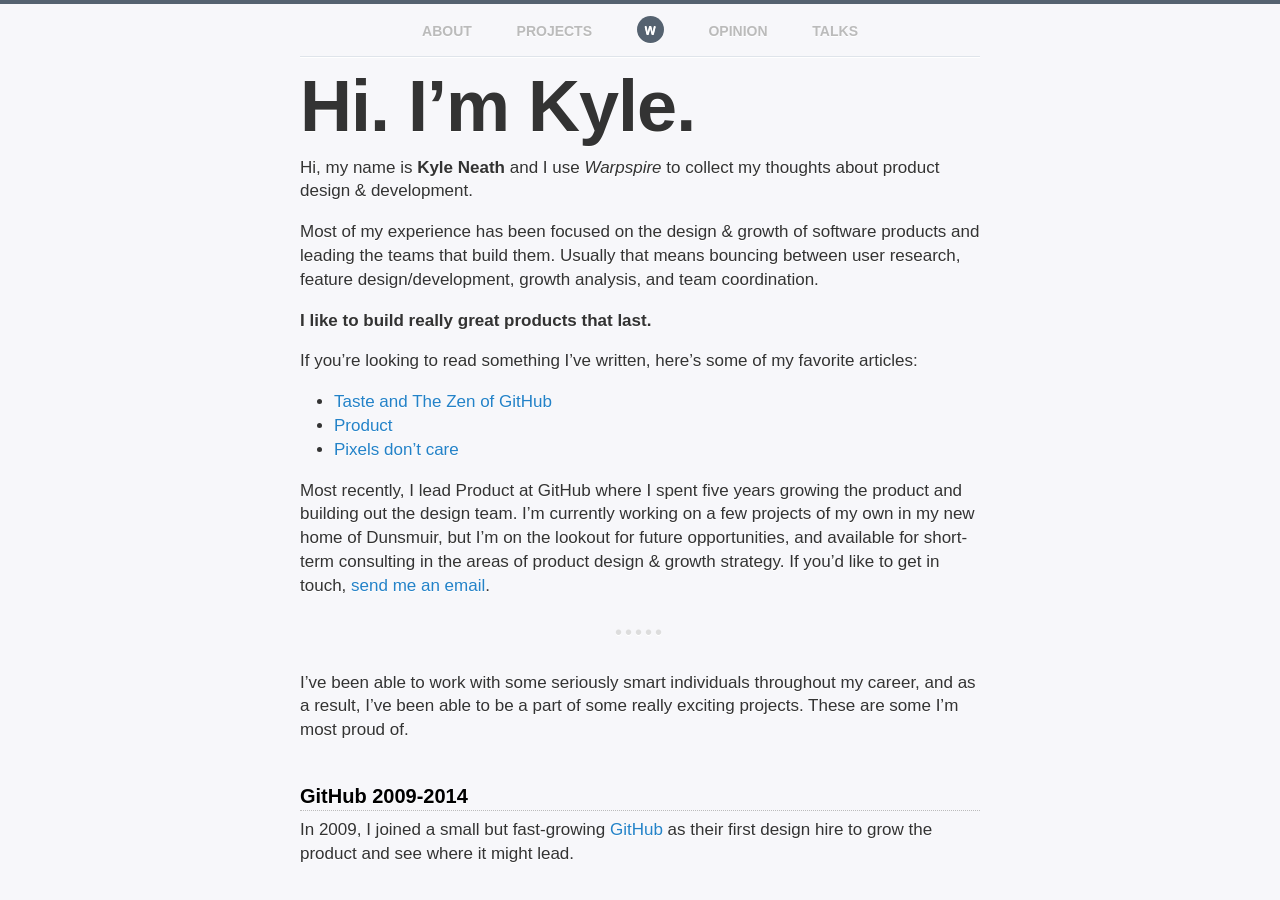
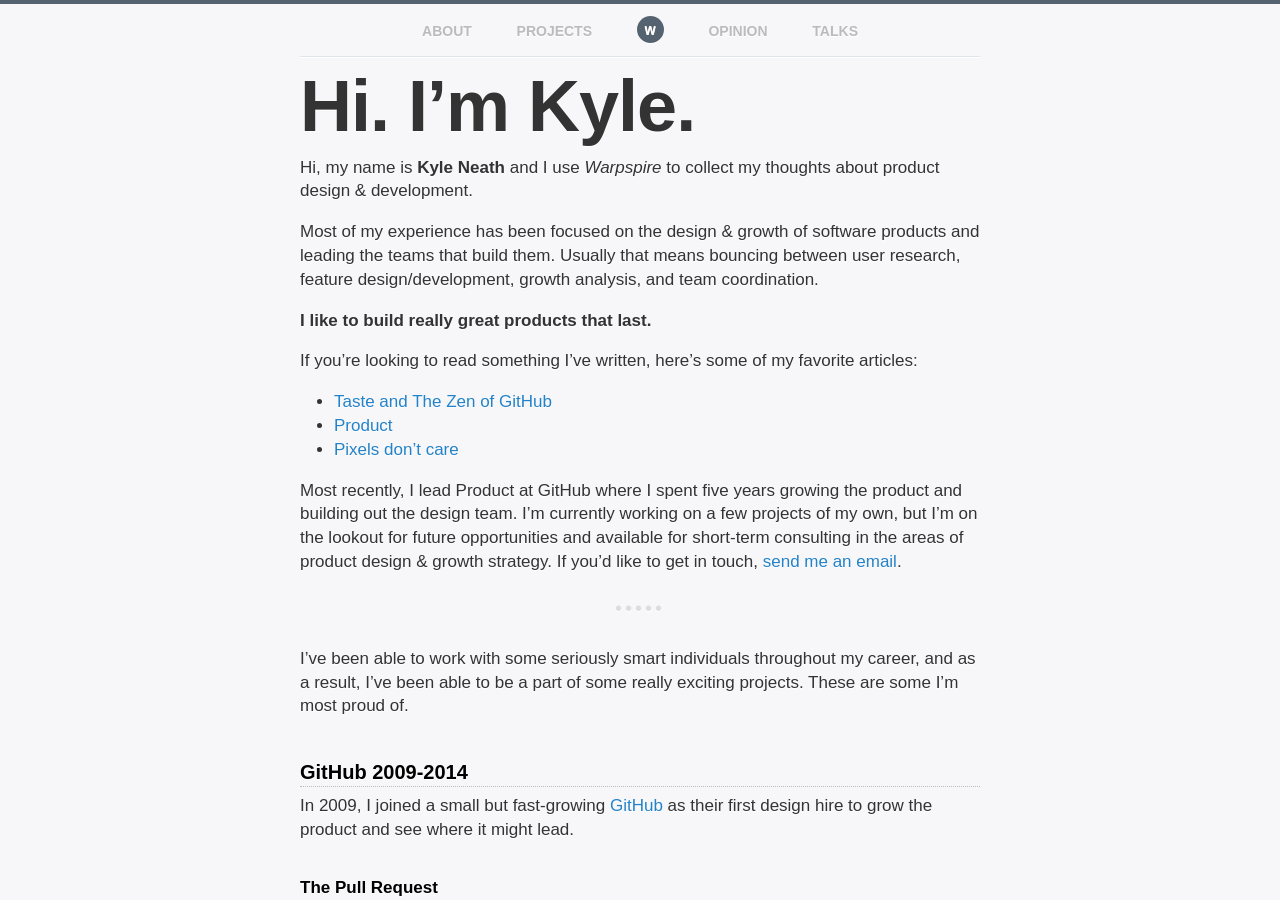
Before and after one commit to kneath/kneath.github.com, a Jekyll site: the page built from about/index.md, in a window 1280 px wide and 900 px high. Built offline with Jekyll 4.4.1, drawn with Linux system fonts in a browser that asks for light colours; Markdown is read by kramdown in place of the engine named in the settings; comment, search, counter and statistics services are not loaded.

Commit message:
Guess one sentence

```diff
--- a/about/index.md
+++ b/about/index.md
@@ -17,7 +17,7 @@
 * [Product](/posts/product/)
 * [Pixels don't care](/posts/pixels-dont-care/)
 
-Most recently, I lead Product at GitHub where I spent five years growing the product and building out the design team. I'm currently working on a few projects of my own in my new home of Dunsmuir, but I'm on the lookout for future opportunities, and available for short-term consulting in the areas of product design & growth strategy. If you'd like to get in touch, <a href="mailto:kyle@warpspire.com">send me an email</a>.
+Most recently, I lead Product at GitHub where I spent five years growing the product and building out the design team. I'm currently working on a few projects of my own, but I'm on the lookout for future opportunities and available for short-term consulting in the areas of product design & growth strategy. If you'd like to get in touch, <a href="mailto:kyle@warpspire.com">send me an email</a>.
 
 * * * *
 
```
